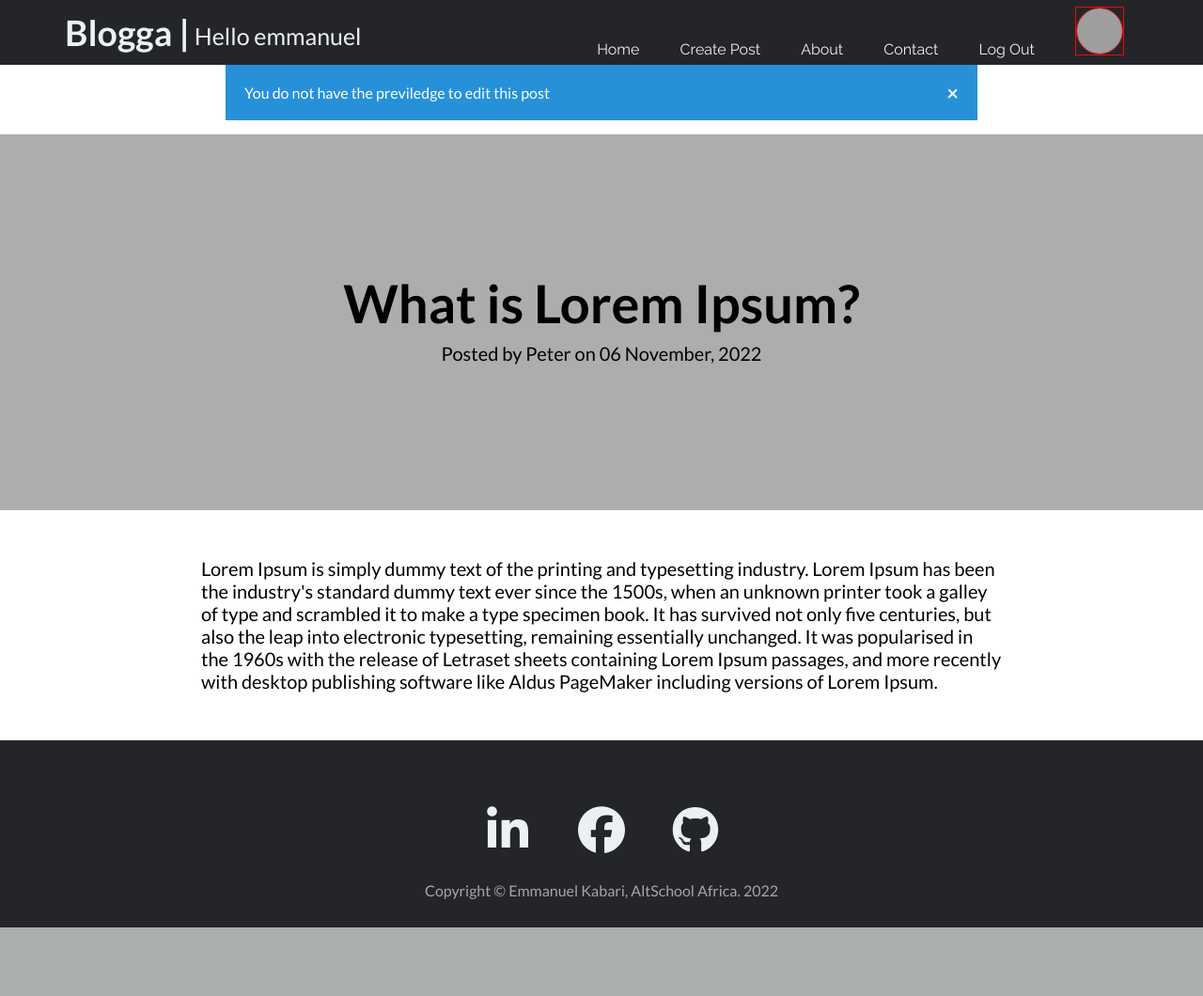
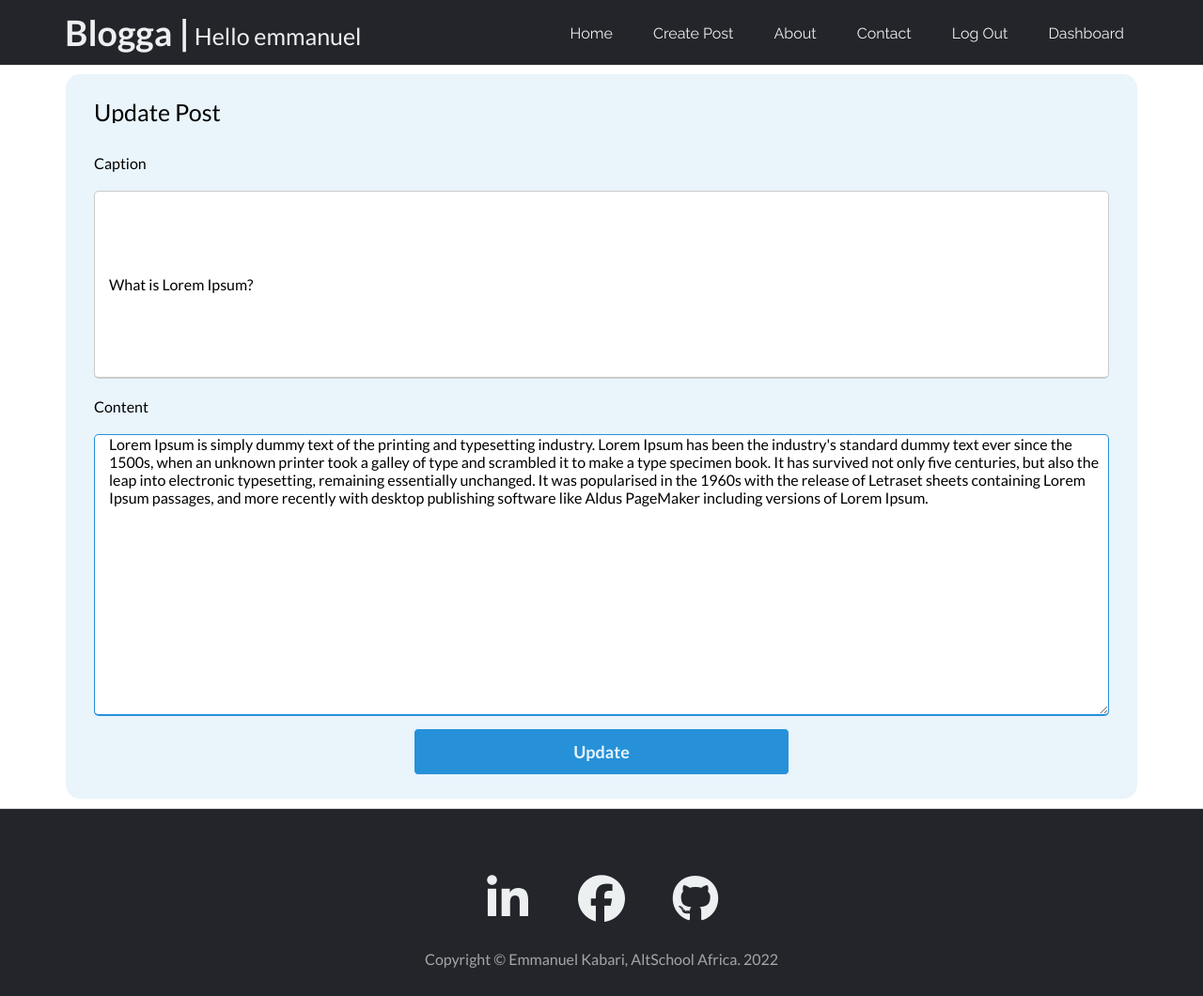
Before and after one commit to Kabari/Blogga, a Flask app: page /blogposts/post/edit_post/1/ in a window 1280 px wide. Shown: the whole page at 94% size. Before the commit the page ends 987 px from the top, so only its background shows below. Run offline with Flask 3, Linux system fonts and the light colour scheme; a user stored in the database is signed in; data comes from the database, SQL or seed files in the repository; both versions use the stored data as it was after the commit; some libraries are stand-ins or nearby versions; grey boxes are pictures that could not be loaded.

Commit message:
Added wtforms to all forms and ckeditor

```diff
--- a/app.py
+++ b/app.py
@@ -3,6 +3,8 @@ from flask_sqlalchemy import SQLAlchemy
 from sqlalchemy import desc
 from werkzeug.security import generate_password_hash, check_password_hash
 from flask_login import LoginManager, UserMixin, current_user, login_user, logout_user, login_required
+from forms import CreatePostForm, LoginForm, RegisterForm
+from flask_ckeditor import CKEditor
 from datetime import datetime
 import os
 
@@ -16,7 +18,10 @@ app.config["SQLALCHEMY_DATABASE_URI"] = 'sqlite:///' + \
     os.path.join(base_dir, 'blogga.db')
 app.config["SQLALCHEMY_TRACK_MODIFICATIONS"] = False
 app.config["SECRET_KEY"] = '368a9fb9cbe27df3ac61bd23'
+app.config['CKEDITOR_PKG_TYPE'] = 'standard'
 
+
+ckeditor = CKEditor(app)
 db.init_app(app)
 
 login_manager = LoginManager(app)
@@ -30,7 +35,7 @@ class User(db.Model, UserMixin):
     username = db.Column(db.String(50), nullable=False, unique=True)
     email = db.Column(db.String(60), nullable=False, unique=True)
     password_hash = db.Column(db.Text(), nullable=False)
-    posts = db.relationship('BlogPost', backref='owner')
+    posts = db.relationship('BlogPost', backref='owner', lazy='dynamic')
 
     def __repr__(self):
         return f"User <{self.username}>"
@@ -73,25 +78,28 @@ def home():
 # login route
 @app.route('/login', methods=['GET', 'POST'])
 def login():
-    username = request.form.get('username')
-    password = request.form.get('password')
+    form = LoginForm()
+    if request.method == 'POST':
+        username = request.form.get('username')
+        password = request.form.get('password')
 
-    user = User.query.filter_by(username=username).first()
-    if user and check_password_hash(user.password_hash, password):
-        login_user(user)
-        flash("Login successful")
-        return redirect(url_for('home'))
-    elif user == None and password == None:
-        flash('Enter your login credentials')
-    else:
-        flash("User credentials not correct!!")
+        user = User.query.filter_by(username=username).first()
+        if user and check_password_hash(user.password_hash, password):
+            login_user(user)
+            flash("Login successful")
+            return redirect(url_for('home'))
+        elif user == None and password == None:
+            flash('Enter your login credentials')
+        else:
+            flash("User credentials not correct!!")
 
-    return render_template('login.html')
+    return render_template('login.html', form=form)
 
 
 # register route
 @app.route('/signup', methods=['GET', 'POST'])
 def register():
+    form = RegisterForm()
     if request.method == 'POST':
         firstname = request.form.get('firstname')
         lastname = request.form.get('lastname')
@@ -125,7 +133,7 @@ def register():
         flash("Registration Successfull")
         return redirect(url_for('login'))
 
-    return render_template('signup.html')
+    return render_template('signup.html', form=form)
 
 
 # logout route to logout a user
@@ -140,12 +148,12 @@ def logout():
 @app.route('/create', methods=['GET', 'POST'])
 @login_required
 def create_post():
-    if request.method == 'POST':
-        caption = request.form.get('caption')
-        content = request.form.get('content')
+    form = CreatePostForm()
 
+    if form.validate_on_submit():
         owner = current_user.id
-        new_post = BlogPost(caption=caption, content=content, owner_id=owner)
+        new_post = BlogPost(caption=form.caption.data,
+                            content=form.content.data, owner_id=owner)
 
         db.session.add(new_post)
         db.session.commit()
@@ -154,35 +162,50 @@ def create_post():
 
         return redirect(url_for('home'))
 
-    return render_template('create.html')
+    return render_template('create.html', form=form, owner=current_user)
 
 
 # edit post route, only the owner of the post can edit the post
 @app.route('/blogposts/post/edit_post/<int:id>/', methods=['GET', 'POST'])
 @login_required
 def edit_post(id):
-    post_to_edit = BlogPost.query.get_or_404(id)
+    # post_to_edit = BlogPost.query.get_or_404(id)
 
-    if request.method == 'POST':
-        post_to_edit.caption = request.form.get('caption')
-        post_to_edit.content = request.form.get('content')
+    # if request.method == 'POST':
+    #     post_to_edit.caption = request.form.get('caption')
+    #     post_to_edit.content = request.form.get('content')
 
-        db.session.add(post_to_edit)
+    #     db.session.add(post_to_edit)
+    #     db.session.commit()
+
+    #     flash("Post Updated!")
+    #     return redirect(url_for('view_post', id=id))
+
+    # if current_user.id == post_to_edit.owner_id:
+    #     post_to_edit.caption = post_to_edit.caption
+    #     post_to_edit.content = post_to_edit.content
+    #     return render_template('edit_post.html', post=post_to_edit)
+
+    # else:
+    #     flash("You do not have the previledge to edit this post")
+    #     post = BlogPost.query.get_or_404(id)
+
+    #     return render_template('post.html', post=post)
+
+    post = BlogPost.query.get_or_404(id)
+    form = CreatePostForm(caption=post.caption,
+                               content=post.content, owner=current_user)
+
+    if form.validate_on_submit():
+        post.caption = form.caption.data
+        post.content = form.content.data
+
+        db.session.add(post)
         db.session.commit()
 
         flash("Post Updated!")
         return redirect(url_for('view_post', id=id))
-
-    if current_user.id == post_to_edit.owner_id:
-        post_to_edit.caption = post_to_edit.caption
-        post_to_edit.content = post_to_edit.content
-        return render_template('edit_post.html', post=post_to_edit)
-
-    else:
-        flash("You do not have the previledge to edit this post")
-        post = BlogPost.query.get_or_404(id)
-
-        return render_template('post.html', post=post)
+    return render_template('edit_post.html', post=post, form=form)
 
 
 # single blog post view route
@@ -226,6 +249,13 @@ def about():
     return render_template('about.html')
 
 # Dashboard page
-@app.route('/dashboard')
-def dashboard():
-    return render_template('dashboard.html')
+
+
+@app.route("/dashboard/<int:id>")
+@login_required
+def dashboard(id):
+    user = User.query.filter_by(id=id).first()
+    if current_user.id == user.id:
+        users_id = user.id
+        posts = BlogPost.query.filter_by(owner_id=users_id).all()
+    return render_template("dashboard.html", posts=posts)
--- /dev/null
+++ b/forms.py
@@ -0,0 +1,27 @@
+from flask_wtf import FlaskForm
+from wtforms import StringField, SubmitField, PasswordField
+from wtforms.validators import DataRequired
+from flask_ckeditor import CKEditorField
+
+
+# WTFORM
+class CreatePostForm(FlaskForm):
+    caption = StringField('Caption', validators=[DataRequired()])
+    content = CKEditorField('Content', validators=[DataRequired()])
+    submit = SubmitField('Post')
+
+
+class LoginForm(FlaskForm):
+    username = StringField('Username', validators=[DataRequired()])
+    password = PasswordField('Password', validators=[DataRequired()])
+    submit = SubmitField('Login')
+
+
+class RegisterForm(FlaskForm):
+    firstname = StringField('Firstname', validators=[DataRequired()])
+    lastname = StringField('Lastname', validators=[DataRequired()])
+    username = StringField('Username', validators=[DataRequired()])
+    email = StringField('Email', validators=[DataRequired()])
+    password = PasswordField('Password', validators=[DataRequired()])
+    confirm = PasswordField('Confirm Password', validators=[DataRequired()])
+    submit = SubmitField('Create Account')
--- a/requirements.txt
+++ b/requirements.txt
@@ -2,6 +2,7 @@ autopep8==1.7.0
 click==8.1.3
 colorama==0.4.5
 Flask==2.2.2
+Flask-CKEditor==0.4.6
 Flask-Login==0.6.2
 Flask-SQLAlchemy==3.0.2
 greenlet==1.1.3.post0
--- a/static/css/style.css
+++ b/static/css/style.css
@@ -68,19 +68,96 @@ header {
     color: #0088a9;
 }
 
-#profile-link {
-    display: flex;
-    align-items: center;
-    border: 1px solid red;
+/* navigation config end */
+
+/* dashboard config */
+.board {
+    background-color: #d8e1f2;
 }
 
-#dash-profile-pic {
-    border-radius: 50%;
-    width: 50px;
-    border: 1px solid red;
-    height: 50px;
+.dashboard-section {
+    margin: 0px 80px;
 }
-/* navigation config end */
+
+.dashboard-title {
+    justify-content: flex-start;
+    border-radius: 5px;
+}
+
+.dashboard-title h1 {
+    margin: 20px auto;
+    font-size: 40px;
+}
+
+.card {
+    background-color: #24252A;
+    margin: 30px auto;
+    border-radius: 10px;
+}
+
+.card-header {
+    height: 30px;
+    border-radius: 5px;
+    background-color: #ced4da;
+    padding: 5px;
+}
+
+.card-body {
+    background-color: #fff;
+    border-radius: 5px;
+    margin: 5px 0px;
+}
+
+.card-body-card {
+    padding: 10px 0px;
+    background-color: #e9f4fb;
+    border-radius: 20px;
+    margin: 20px 0px;
+}
+
+.card-body-card a {
+    color: #0088a9;
+
+}
+
+
+.card-title {
+    padding: 15px 10px;
+    font-size: 30px;
+}
+
+.card-text {
+    font-size: 20px;
+    line-height: 30px;
+    padding: 0px 10px;
+}
+
+.logout-button {
+    display: flex;
+    justify-content: flex-start;
+}
+
+input[class="logout-btn"] {
+    margin: 10px 10px;
+    justify-content: flex-start;
+    width: 20px;
+    height: 40px;
+    border: 1px solid;
+    background: #2691d9;
+    border-radius: 10px;
+    font-size: 18px;
+    color: #e9f4fb;
+    font-weight: 700;
+    cursor: pointer;
+    outline: none;
+}
+
+input[class="logout-btn"]:hover {
+    border-color: #2691d9;
+    transition: .5s;
+}
+
+/* dashboard config end */
 
 /* alert config */
 /* The alert message box */
@@ -110,6 +187,7 @@ header {
 .closebtn:hover {
     color: black;
 }
+
 /* alert config end */
 
 
@@ -400,7 +478,7 @@ input[class="btn-1"]:hover {
     font-size: 50px;
 }
 
-.no-post-title a{
+.no-post-title a {
     color: #0088a9;
 }
 
@@ -725,11 +803,13 @@ input[id="message-btn"] {
 .profile-pic-box {
     width: 300px;
 }
+
 .profile-pic-box img {
     width: 100%;
     height: 100%;
     border-radius: 200px;
 }
+
 /* About config end */
 
 
@@ -783,4 +863,5 @@ i {
     /* color: none; */
 
 }
+
 /* Footer config end */
--- a/templates/base.html
+++ b/templates/base.html
@@ -37,7 +37,7 @@
                 <li><a href="{{ url_for('about') }}">About</a></li>
                 <li><a href="{{ url_for('contact') }}">Contact</a></li>
                 <li><a href="{{ url_for('logout') }}">Log Out</a></li>
-                <li><a href="#" id="profile-link"><img src="profile-pic.jpg" alt="Profile" id="dash-profile-pic"></a></li>
+                <li><a href="{{ url_for('dashboard', id=current_user.id) }}">Dashboard</a></li>
                 {% else %}
                 <li><a href="{{ url_for('home') }}">Home</a></li>
                 <li><a href="{{ url_for('about') }}">About</a></li>
--- a/templates/edit_post.html
+++ b/templates/edit_post.html
@@ -11,22 +11,32 @@
         <form action="{{ url_for('edit_post', id=post.id) }}" method="POST">
             <div class="message-data">
 
+                {{ form.csrf_token }}
                 <div class="title-box">
-                    <span class="message-details">Caption</span>
-                    <textarea class="input-control" name="caption" id="caption" placeholder="Create a Caption"
-                        required>{{post.caption}}</textarea>
+                    <!-- <span class="message-details">Caption</span> -->
+                    {{ form.caption.label(class="message-details") }}
+                    <!-- <textarea class="input-control" name="caption" id="caption" placeholder="Create a Caption"
+                                        required></textarea> -->
+                    <!-- <textarea {{ form.caption(class="input-control" , id="caption" , placeholder="Create a Caption" )
+                                        }}</textarea> -->
+                    {{ form.caption(class="input-control") }}
                 </div>
 
-                <div class=" message-box">
-                    <span class="message-details">Content</span>
-                    <textarea class="input-control" name="content" id="content" placeholder="Enter your Message"
-                        required>{{post.content}}</textarea>
-                </div>
-            </div>
-            <div class="button">
-                <input class="message-btn" type="submit" value="Update">
-            </div>
+                <div class="message-box">
+                    <!-- <span class="message-details">Content</span> -->
+                    {{ form.content.label(class="message-details") }}
+
+                    <textarea {{ form.content(class="input-control" , id="content" , placeholder="Enter your Message" ) }}</textarea>
+                                    <!-- {{ form.content(class="input-control") }} -->
+
+                                </div>
+                            </div>
+                            <div class="button">
+                                <!-- <input class="message-btn" type="submit" value="Post"> -->
+                                {{ form.submit(value="Update") }}
         </form>
+        {{ ckeditor.load() }}
+        {{ ckeditor.config(name='content') }}
     </div>
 </section>
 {% endblock %}
--- a/templates/post.html
+++ b/templates/post.html
@@ -34,7 +34,7 @@ Post
     <div class="article-container">
         <div class="article-row">
             <div class="article-content">
-                <p>{{post.content}}</p>
+                {{ post.content|safe }}
             </div>
         </div>
     </div>
```
Also changed, not shown: templates/create.html (+17 -8 lines), templates/dashboard.html (+54 -1 lines), templates/login.html (+10 -5 lines), templates/signup.html (+26 -13 lines), blogga.db. Lines whose indentation alone changed are shown as unchanged.
